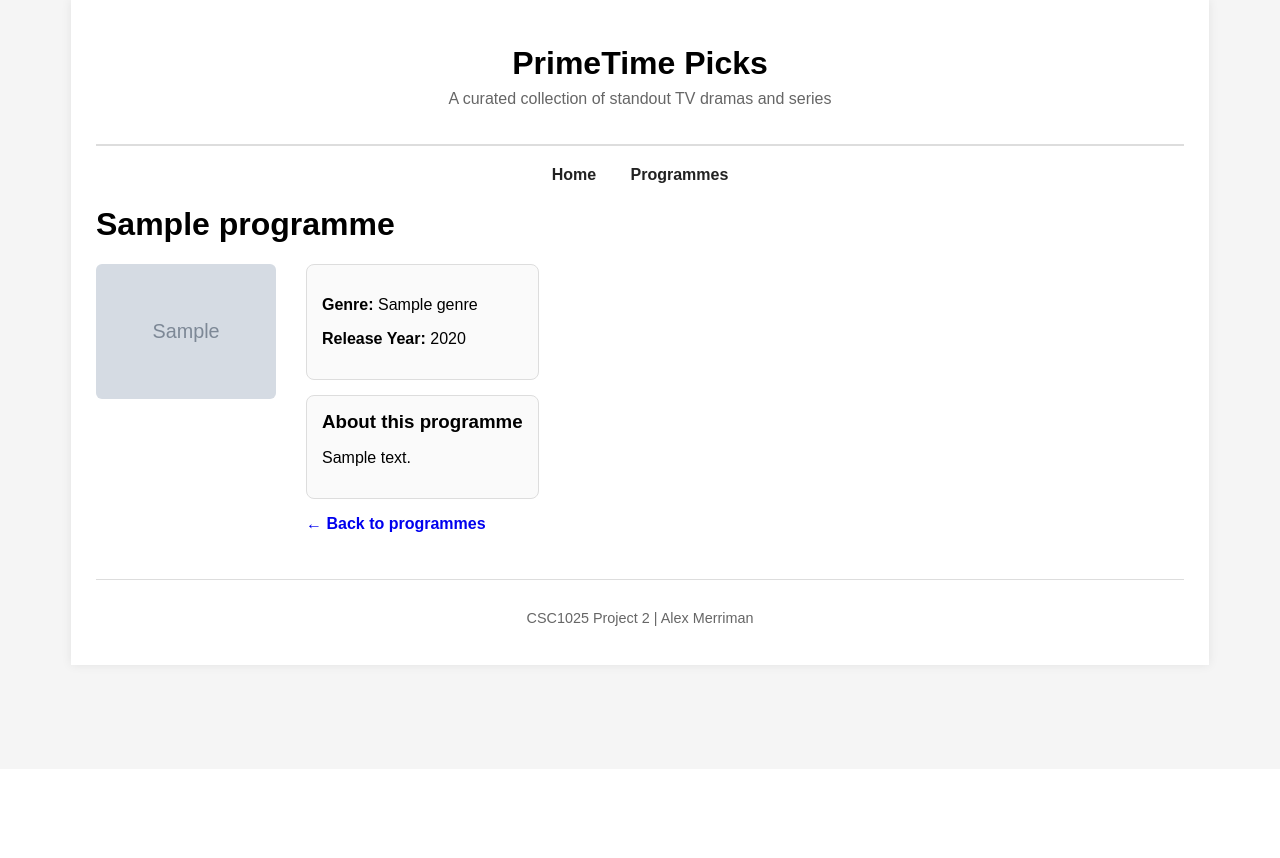
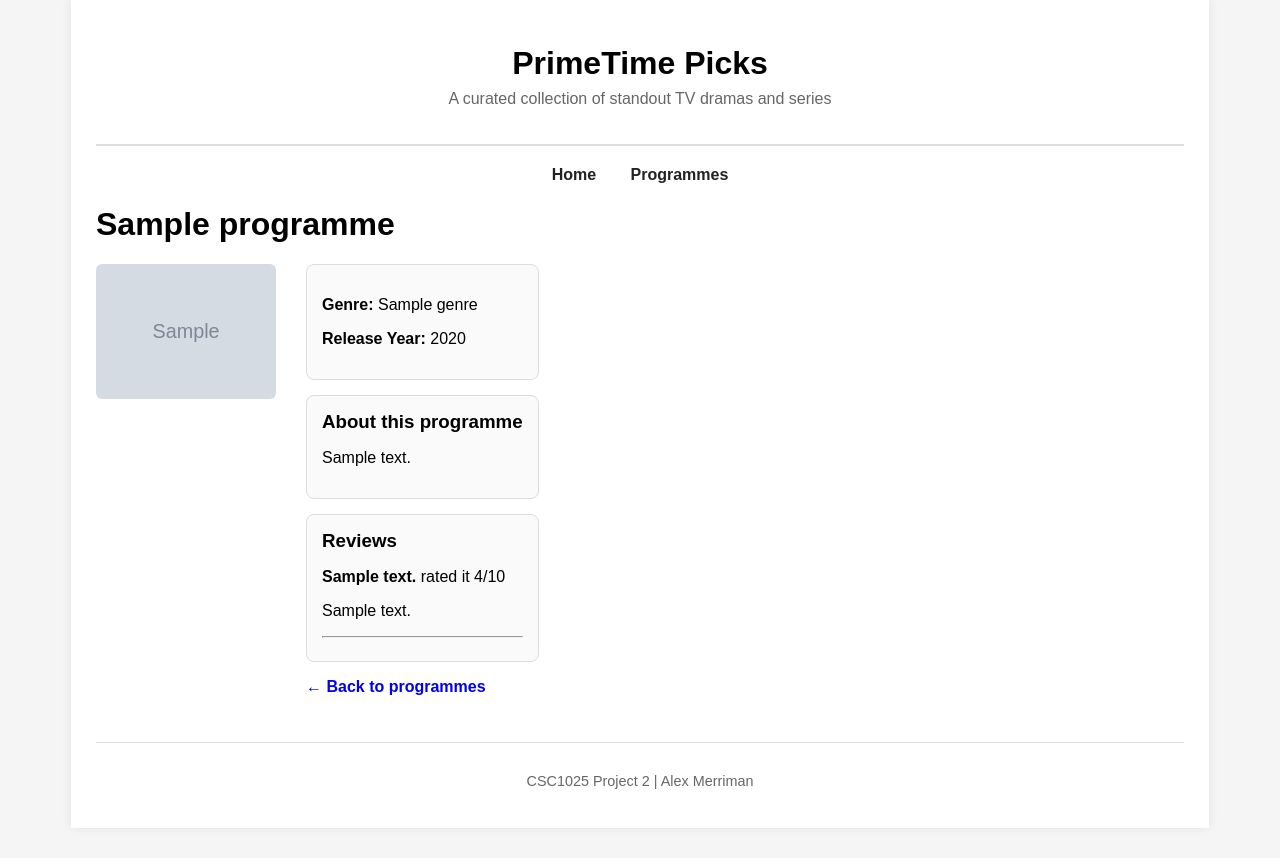
Before and after one commit to alexmerriman/primetime-picks, a Django app: page /programmes/1/ in a window 1280 px wide. Shown: the part 31-889 px from the top of the page. Before the commit the page ends 701 px from the top, so only its background shows below. Run offline with Django 5.2, Linux system fonts and the light colour scheme; tables that the repository leaves empty hold one stand-in row (values such as "Sample post"); grey boxes marked "Sample" are stand-in pictures.

Commit message:
Added Review model and displayed reviews on programme detail pages

```diff
--- a/pages/admin.py
+++ b/pages/admin.py
@@ -1,5 +1,6 @@
 from django.contrib import admin
-from .models import Programme, Genre
+from .models import Programme, Genre, Review
 
 admin.site.register(Programme)
 admin.site.register(Genre)
+admin.site.register(Review)
--- a/pages/models.py
+++ b/pages/models.py
@@ -15,3 +15,12 @@ class Programme(models.Model):
 
     def __str__(self):
         return self.title
+
+class Review(models.Model):
+    programme = models.ForeignKey(Programme, on_delete=models.CASCADE)
+    reviewer_name = models.CharField(max_length=100)
+    rating = models.IntegerField()
+    comment = models.TextField()
+
+    def __str__(self):
+        return f"{self.reviewer_name} - {self.programme.title}"
--- a/pages/templates/pages/programme_detail.html
+++ b/pages/templates/pages/programme_detail.html
@@ -26,6 +26,20 @@
             <p>{{ programme.description }}</p>
         </div>
 
+        <div class="description-card">
+            <h3>Reviews</h3>
+
+            {% if reviews %}
+                {% for review in reviews %}
+                    <p><strong>{{ review.reviewer_name }}</strong> rated it {{ review.rating }}/10</p>
+                    <p>{{ review.comment }}</p>
+                    <hr>
+                {% endfor %}
+            {% else %}
+                <p>No reviews yet.</p>
+            {% endif %}
+        </div>
+
         <p class="back-link">
             <a href="{% url 'programme_list' %}">← Back to programmes</a>
         </p>
--- a/pages/views.py
+++ b/pages/views.py
@@ -19,8 +19,10 @@ def programme_list(request):
 
 def programme_detail(request, programme_id):
     programme = get_object_or_404(Programme, id=programme_id)
+    reviews = programme.review_set.all()
     context = {
-        'programme': programme
+        'programme': programme,
+        'reviews': reviews
     }
     return render(request, 'pages/programme_detail.html', context)
 
```
Also changed, not shown: pages/migrations/0002_review.py (added).
